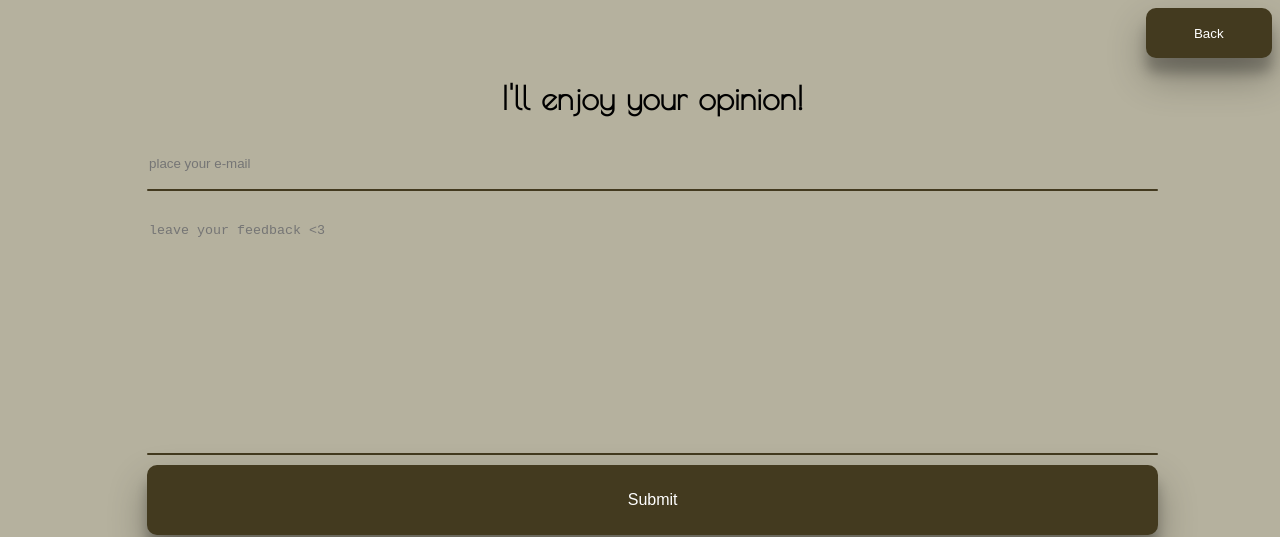
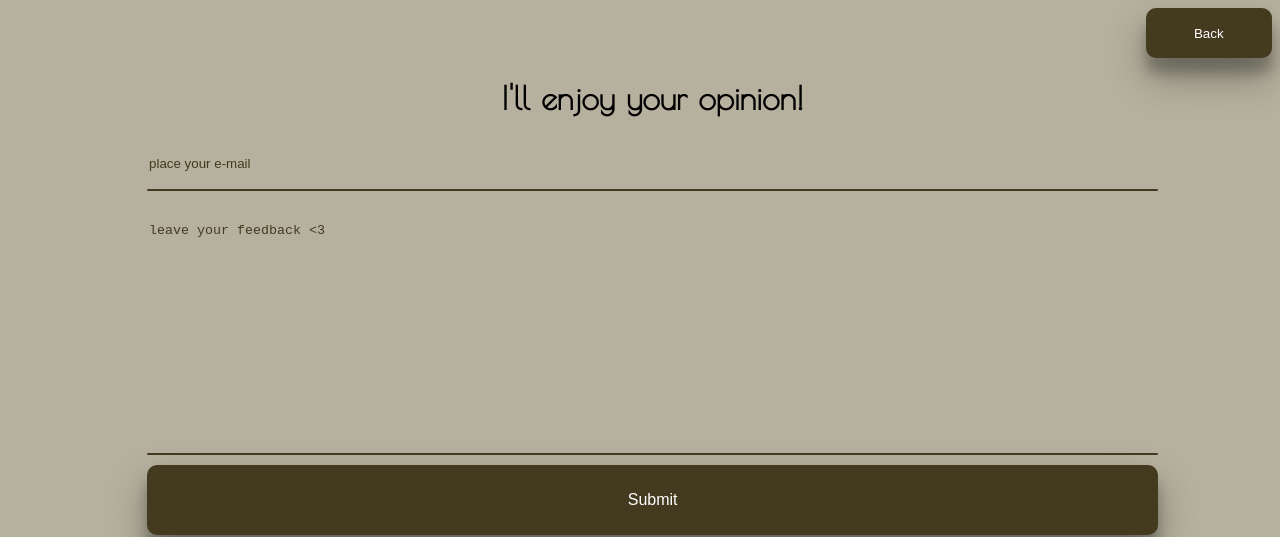
Before and after one commit to Domino123-dot/Japanese-Bingo, a Next.js app: page /feedback/feedback in a window 1280 px wide. Shown: the top 537 px of the page. Built offline with nearby package versions, Linux system fonts and the light colour scheme.

Commit message:
changed placeholder color in global.css

```diff
--- a/pages/feedback/feedback.module.scss
+++ b/pages/feedback/feedback.module.scss
@@ -44,6 +44,8 @@
   }
 
 
+
+
 .button {
   margin-top: 10px;
   background-color: #433a1f;
--- a/style/global.css
+++ b/style/global.css
@@ -27,3 +27,7 @@ html{
 scroll-behavior: smooth;
 
 }
+
+::placeholder{
+  color:#433a1f;
+}
```
